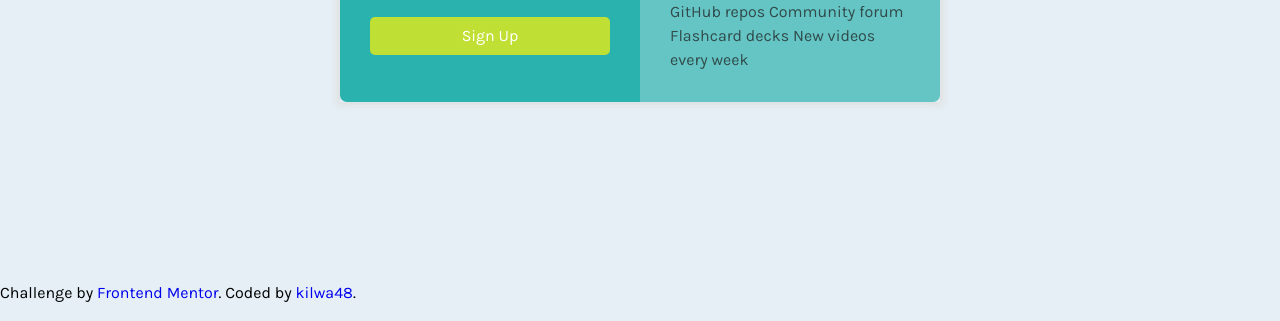
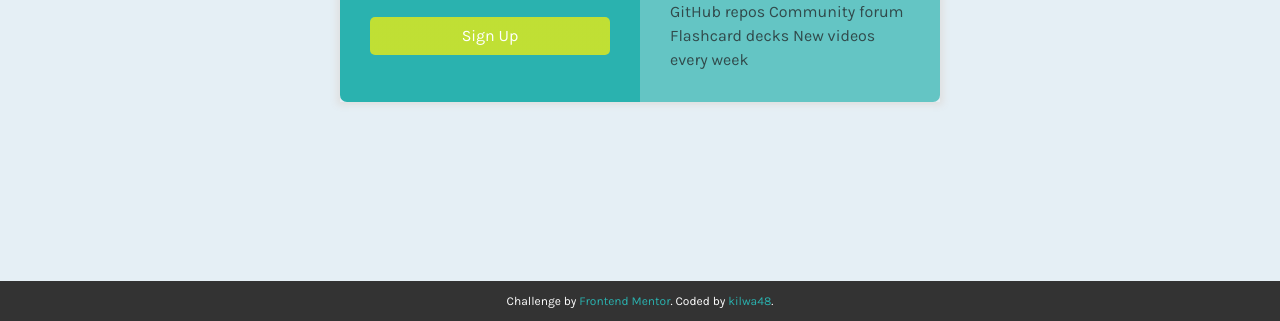
Before and after one commit to Kilwa220/Single-price-grid-component, a plain HTML site: page index.html in a window 1280 px wide. Shown: the part 519-840 px from the top of the page. Drawn offline with Linux system fonts and the light colour scheme.

Commit message:
Update main.css

```diff
--- a/css/main.css
+++ b/css/main.css
@@ -59,7 +59,7 @@ body {
 
 /* START MAIN */
 main {
-  height: 100vh;
+  min-height: 100vh;
   display: flex;
   align-items: center;
   padding: 0 15px;
@@ -183,3 +183,31 @@ main .bottom-part .box:last-child {
 }
 
 /* END MAIN */
+/* START FOOTER */
+footer {
+  height: 40px;
+  display: flex;
+  align-items: center;
+  justify-content: center;
+  background-color: #333;
+  font-size: 12px;
+}
+
+footer p {
+  color: white;
+}
+
+footer p a {
+  color: var(--clr-cyan);
+  text-decoration: none;
+}
+
+footer p a:focus,
+footer p a:hover {
+  color: var(--pr-blue);
+}
+footer p i {
+  color: red;
+  font-size: 14px;
+}
+/* END FOOTER */
```
